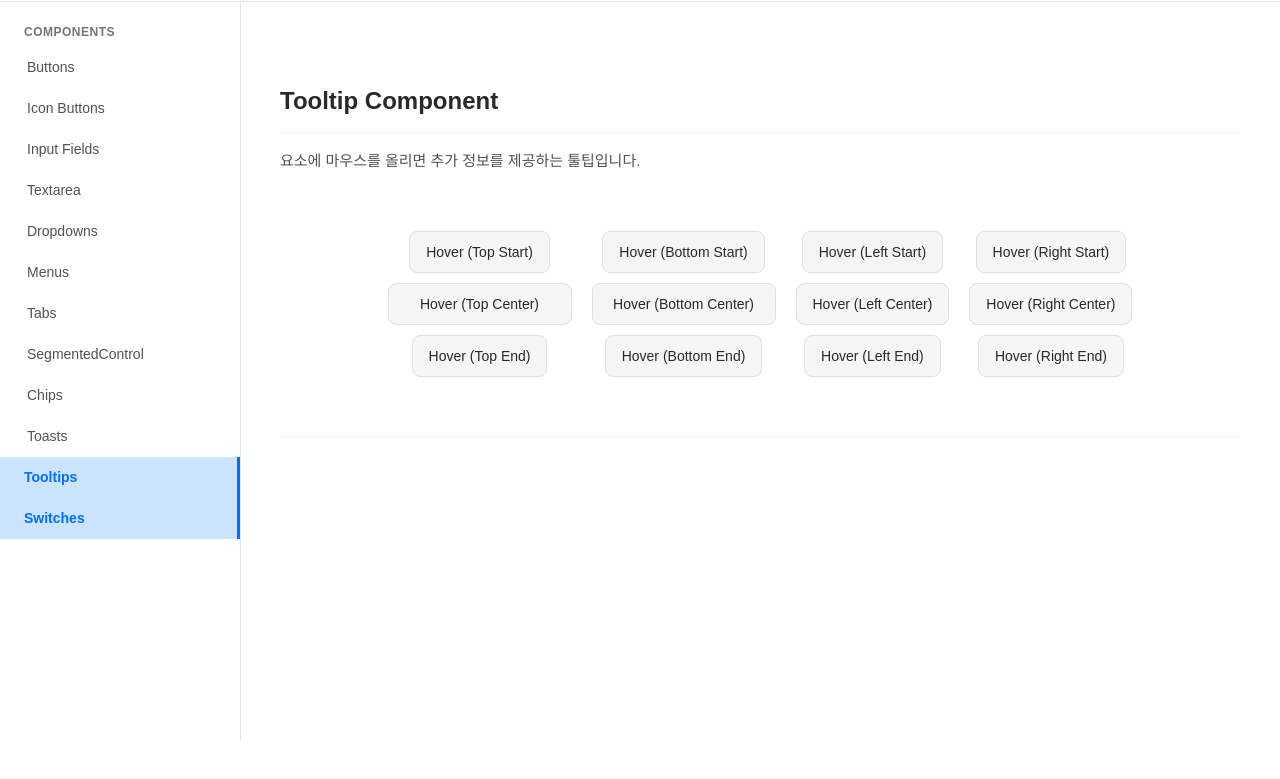
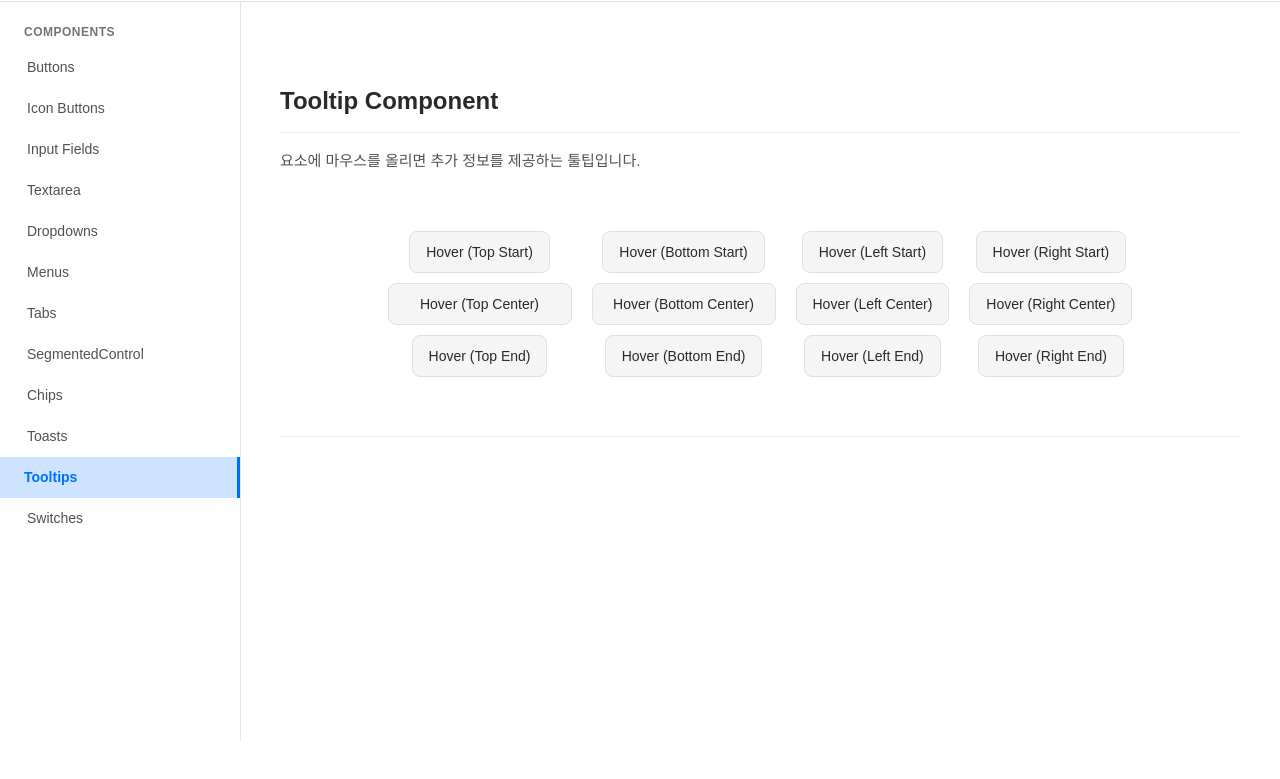
Before and after one commit to 0818cat/vds3.0, a website: page apps/showroom/tooltips.html in a window 1280 px wide. Shown: the part 59-838 px from the top of the page. Drawn offline with nearby package versions, Linux system fonts and the light colour scheme; files that its build step writes are made by us from their sources; a web font is replaced by a local one.

Commit message:
fix(ui): remove duplicate active class from switches link in tooltips.html

```diff
--- a/apps/showroom/tooltips.html
+++ b/apps/showroom/tooltips.html
@@ -55,7 +55,7 @@
                     <li><a href="chips.html" class="sidebar-link">Chips</a></li>
                     <li><a href="toasts.html" class="sidebar-link">Toasts</a></li>
                     <li><a href="tooltips.html" class="sidebar-link active">Tooltips</a></li>
-                    <li><a href="switches.html" class="sidebar-link active">Switches</a></li>
+                    <li><a href="switches.html" class="sidebar-link">Switches</a></li>
                 </ul>
             </nav>
         </aside>
```
